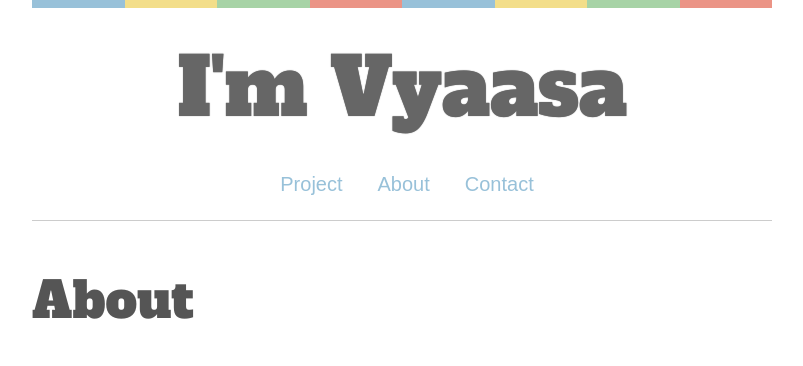
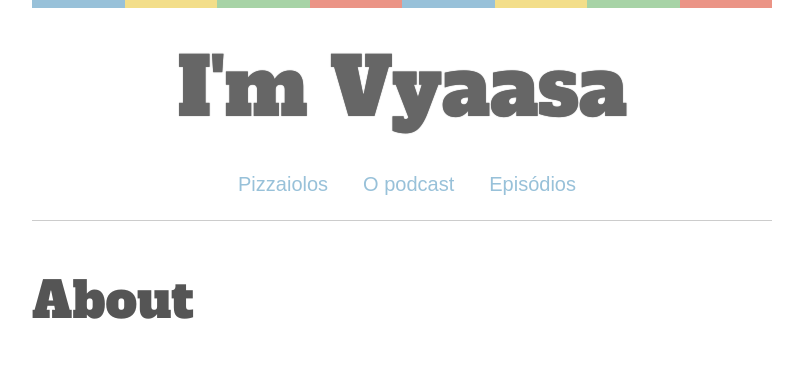
Before and after one commit to sharu725/vyaasa, a Jekyll site: the page built from _pages/about.md, in a window 1280 px wide. Shown: the top 366 px of the page, without its empty margins (238-1041 px from the left). Built offline with Jekyll 4.4.1, drawn with Linux system fonts in a browser that asks for light colours; some web fonts are replaced.

Commit message:
Muda os links no header

```diff
--- a/_includes/header.html
+++ b/_includes/header.html
@@ -5,9 +5,9 @@
 
     <a href="{{ site.baseurl }}/"><h1 class="site-title">{{ site.title }}</h1></a>
     <nav class="site-nav">
-    <a href="https://github.com/sharu725/vyaasa" class="nav-link">Project</a>
-    <a href="{{site.baseurl}}/about/" class="nav-link">About</a>
-    <a href="{{site.baseurl}}/contact/" class="nav-link">Contact</a>
+    <a href="{{site.baseurl}}/pizzaiolos/" class="nav-link">Pizzaiolos</a>
+    <a href="{{site.baseurl}}/sobre/" class="nav-link">O podcast</a>
+    <a href="{{site.baseurl}}/"class="nav-link">Episódios</a>
     </nav>
 
   </div>
```
